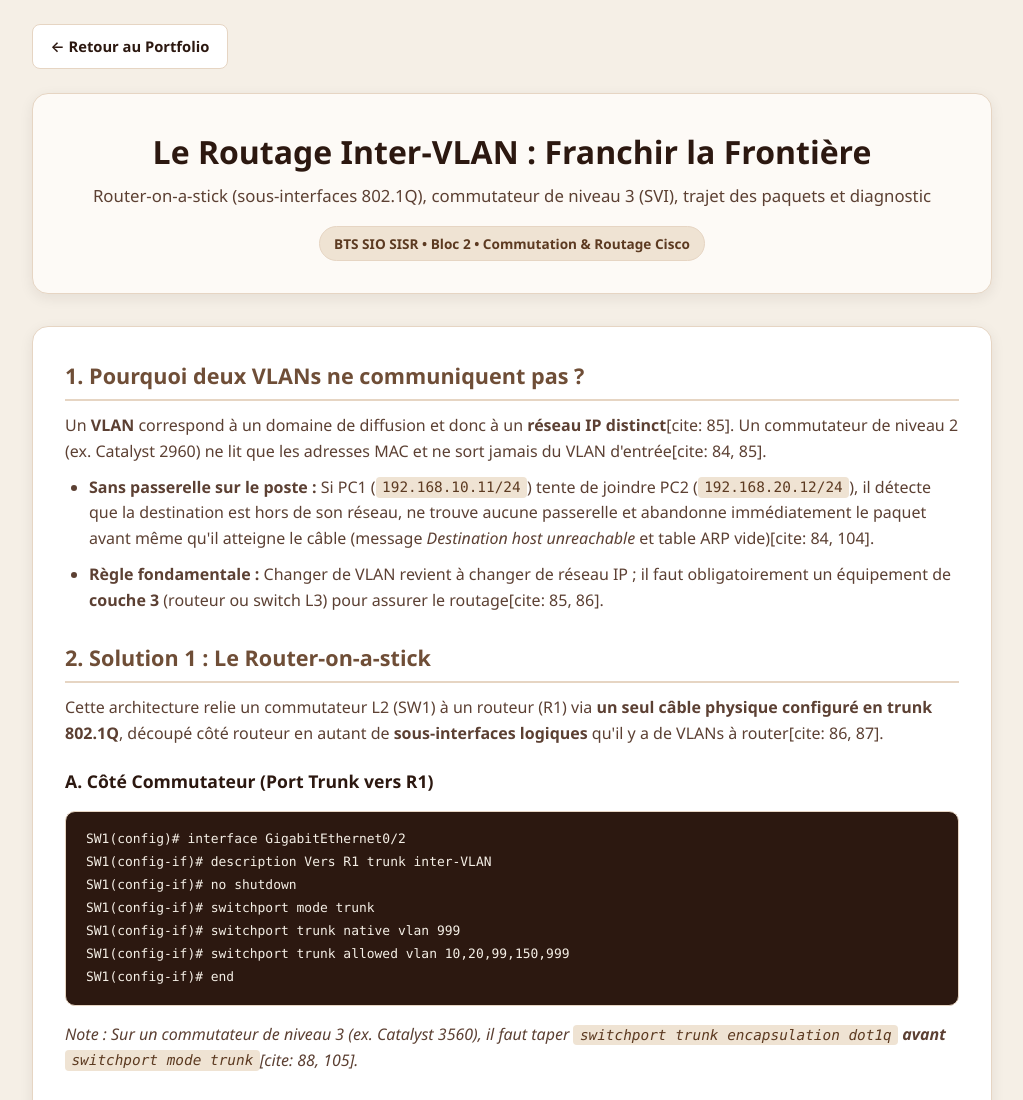
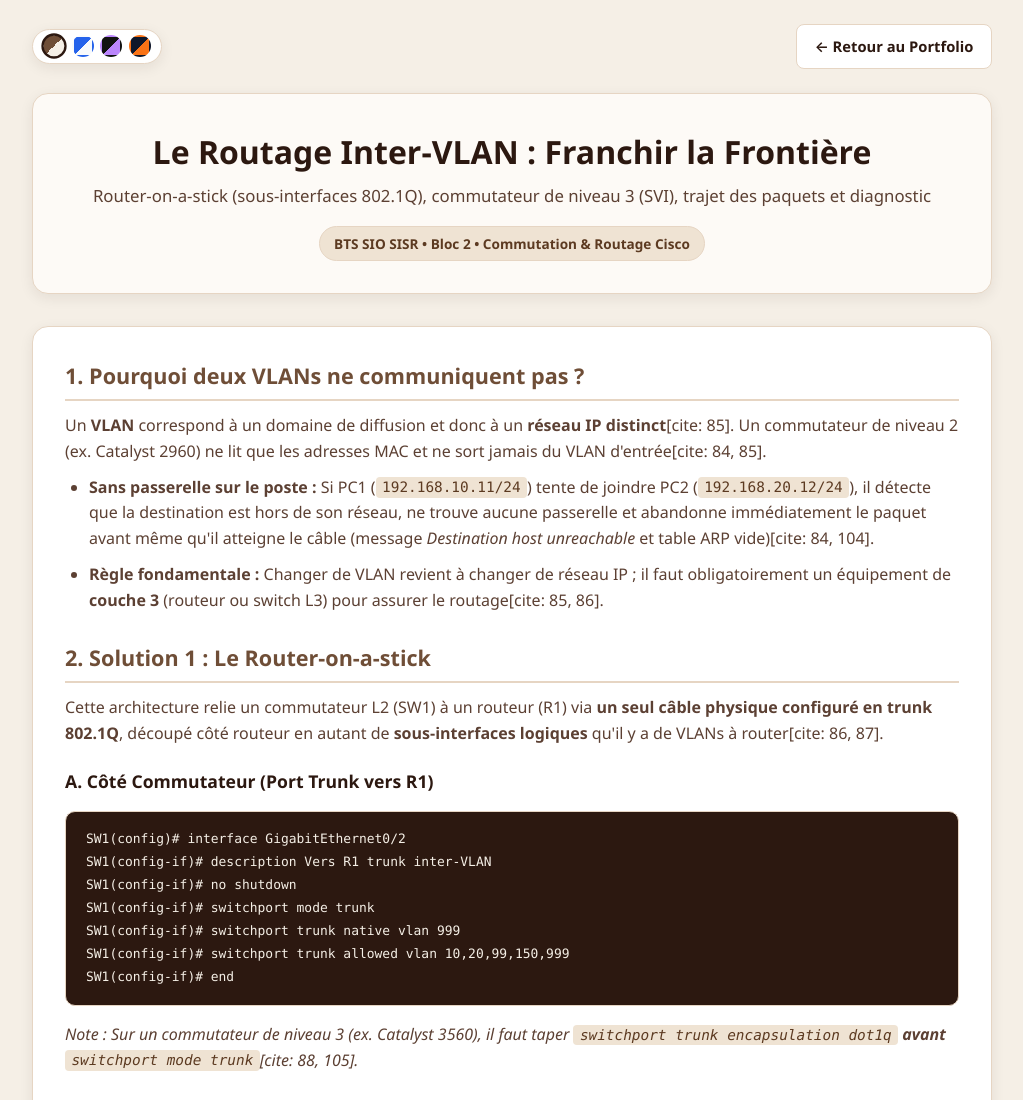
Before and after one commit to GsValentin/GsValentin.github.io, a plain HTML site: page cours/tp-vlan-cisco2.html in a window 1280 px wide. Shown: the top 1100 px of the page, without its empty margins (128-1151 px from the left). Drawn offline with Linux system fonts and the light colour scheme.

Commit message:
update cours/tp-vlan-cisco2.html

```diff
--- a/cours/tp-vlan-cisco2.html
+++ b/cours/tp-vlan-cisco2.html
@@ -5,6 +5,8 @@
     <meta name="viewport" content="width=device-width, initial-scale=1.0">
     <title>Cours & TP : Le Routage Inter-VLAN (Cisco) | Valentin Georges</title>
     <link rel="stylesheet" href="../style.css">
+    <script src="../theme.js"></script>
+
 </head>
 <body>
 
```
